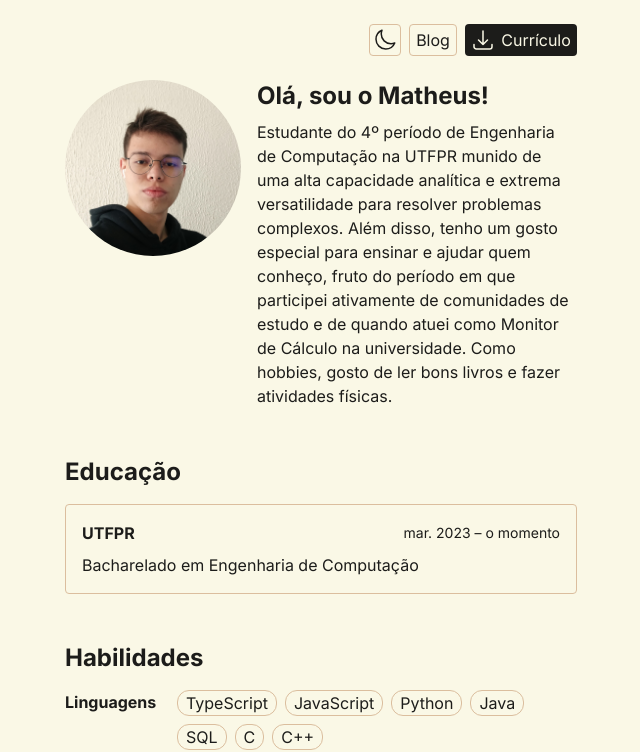
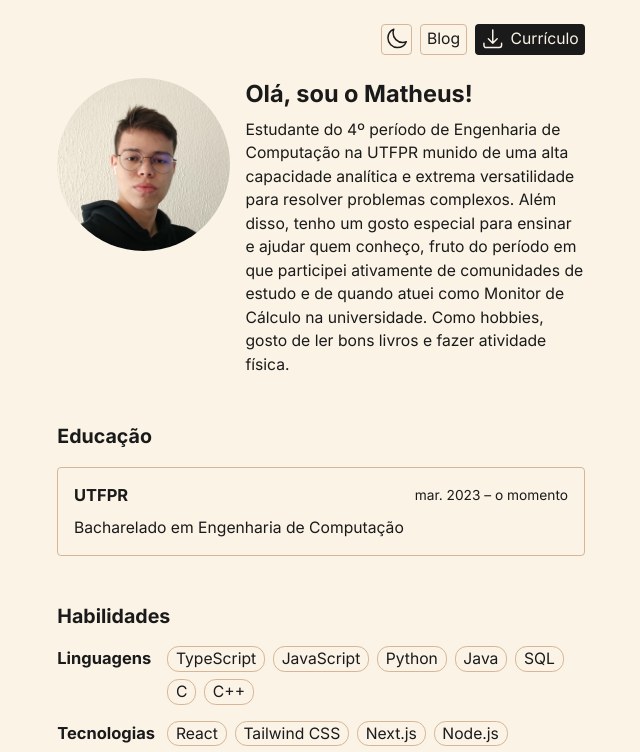
Before and after one commit to mcavalcantes/portfolio, a React (Vite) app: page / in a window 1280 px wide. Shown: the top 752 px of the page, without its empty margins (319-959 px from the left). Built offline with nearby package versions, Linux system fonts and the light colour scheme.

Commit message:
tweaked some stuff

```diff
--- a/src/App.tsx
+++ b/src/App.tsx
@@ -27,7 +27,7 @@ export const App = () => (
             e extrema versatilidade para resolver problemas complexos. Além disso, tenho um gosto especial para
             ensinar e ajudar quem conheço, fruto do período em que participei ativamente de comunidades de estudo e
             de quando atuei como Monitor de Cálculo na universidade. Como hobbies, gosto de ler bons livros e fazer
-            atividades físicas.
+            atividade física.
           </p>
         </div>
       </section>
--- a/src/assets/styles/styles.css
+++ b/src/assets/styles/styles.css
@@ -4,16 +4,15 @@
 
 @layer base {
   :root {
-    --background: #faf8e6;
-    --text: #1c1c1a;
+    --background: #faf3e6;
+    --text: #1a1a1a;
     --foreground: var(--text);
     --foreground-text: var(--background);
 
-    --border: #dbbe9e;
-    --hover: #f5e8cb;
+    --border: #d7b697;
+    --hover: #f4e0c8;
 
-    --hover-foreground: #3d3d37;
-    --hover-foreground-text: #faf8e6;
+    --hover-foreground: #404040;
   }
 
   .dark {
@@ -26,7 +25,6 @@
     --hover: #2e2828;
 
     --hover-foreground: #fafafa;
-    --hover-foreground-text: #181515;
   }
 
   @font-face {
@@ -61,6 +59,10 @@
     src: url(../fonts/Inter-BoldItalic.woff2) format("woff2");
   }
 
+  html {
+    font-size: 98%;
+  }
+
   body {
     font-family: "Inter", sans-serif;
     background-color: var(--background);
@@ -76,7 +78,11 @@
   }
 
   h2 {
-    @apply text-2xl py-4;
+    @apply text-xl py-4;
+  }
+
+  h3 {
+    @apply text-[1.05rem];
   }
 
   section {
--- a/src/components/Layout.tsx
+++ b/src/components/Layout.tsx
@@ -61,7 +61,7 @@ export const Layout = ({ children }: LayoutProps) => {
         </div>
       </header>
       {children}
-      <footer className="h-20 w-full text-sm flex items-center justify-center pointer-events-none select-none">
+      <footer className="h-20 w-full text-xs flex items-center justify-center pointer-events-none select-none">
         © {new Date().getFullYear()} · Matheus Cavalcante
       </footer>
     </div>
```
